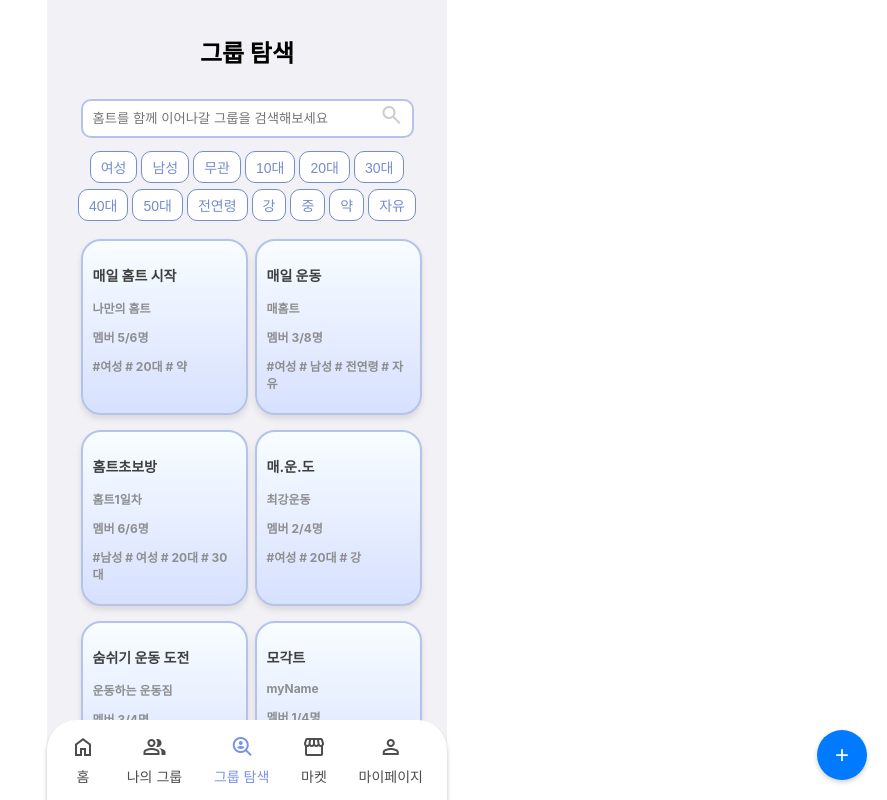
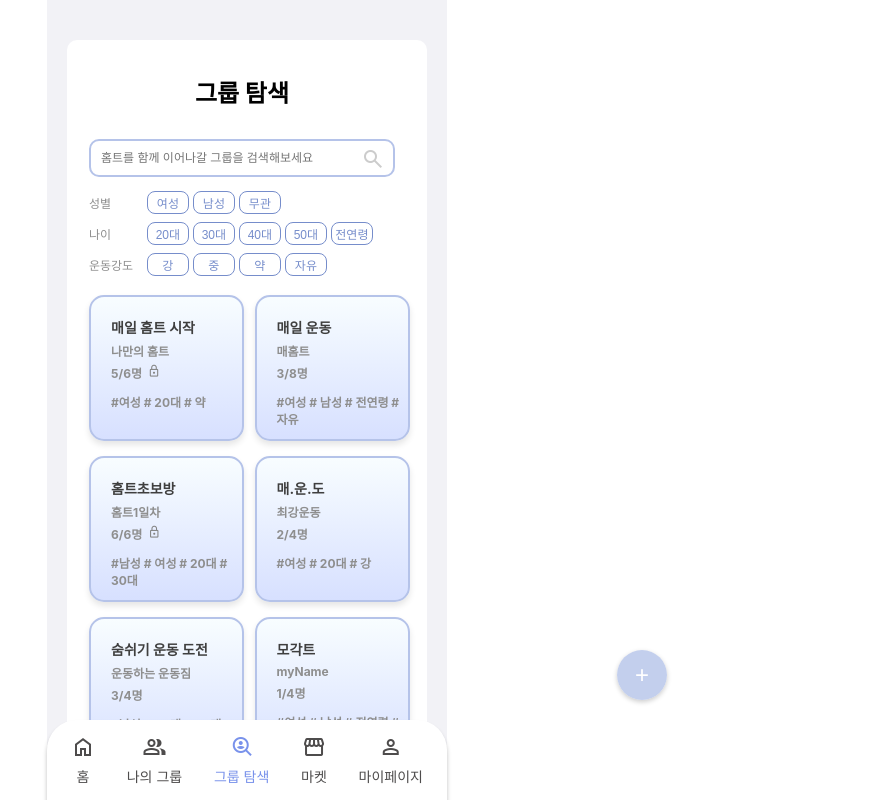
Before and after one commit to kakao-tech-campus-2nd-step3/Team17_FE, a React (Create React App) app: page /searchgroup in a window 1280 px wide. Shown: the whole page, without its empty margins (393-1280 px from the left). Built offline with nearby package versions, Linux system fonts and the light colour scheme; a web font is replaced by a local one.

Commit message:
feat: 그룹 컴포넌트 분리

```diff
--- /dev/null
+++ b/src/components/Group.tsx
@@ -0,0 +1,95 @@
+import React from 'react';
+import styled from '@emotion/styled';
+import { Team } from '../mocks/SearchGroupMock';
+import { Tag } from '../mocks/TagMock';
+
+interface GroupProps {
+  group: Team;
+  showMenuButton: boolean;
+  onMenuClick: (group: Team) => void;
+}
+
+const Group: React.FC<GroupProps> = ({ group, showMenuButton, onMenuClick }) => {
+    const getTagAttributes = (tags: Tag[]): string[] => {
+        return tags.map(tag => tag.tagAttribute);
+      };
+  return (
+    <GroupCard>
+      <GroupName>{group.teamName}</GroupName>
+      <GroupDetails>{group.leaderNickname}</GroupDetails>
+      <GroupInfo>{group.currentParticipants}/{group.maxParticipants}명
+      {group.password && <LockIcon className="material-symbols-outlined">lock</LockIcon>}
+      </GroupInfo>
+      <TagLine>#{getTagAttributes(group.tagList).join(' # ')}</TagLine>
+      {showMenuButton && (
+        <MenuButton onClick={() => onMenuClick(group)}>
+        <Icon className="material-symbols-outlined">more_vert</Icon>
+      </MenuButton>
+      )}
+    </GroupCard>
+  );
+};
+
+export default Group;
+
+const GroupCard = styled.div`
+position: relative;
+  width: 90%;
+  padding: 15px 5px 0px 20px;
+  margin: 5px 0;
+  border-radius: 15px;
+  background: linear-gradient(180deg, #F8FDFF 0%, #D7E0FF 100%);
+  border: 2px solid #B5C3E9;
+  box-shadow: 0px 4px 6px rgba(0, 0, 0, 0.1);
+  cursor : pointer;
+`;
+
+const GroupName = styled.div`
+  color: #3F3F3F;
+  font-size: 14px;
+  font-weight: bold;
+  margin-top : 5px;
+`;
+
+const GroupDetails = styled.div`
+  color: #8E8E8E;
+  font-size: 12px;
+  font-weight: bold;
+  margin-top : 5px;
+`;
+
+const GroupInfo = styled.div`
+  color: #8E8E8E;
+  font-size: 12px;
+  font-weight: bold;
+  margin-top : 5px;
+`;
+
+const TagLine = styled.p`
+  color: #8E8E8E;
+  font-size: 12px;
+  font-weight: bold;
+`;
+
+const MenuButton = styled.button`
+  position: absolute;
+  top: 10px;
+  right: 10px;
+  background: none;
+  border: none;
+  cursor: pointer;
+  font-size: 24px;
+`;
+
+const Icon = styled.div`
+    color: #828282;
+    font-weight: 300;
+    padding: 5px 0 0 10px;
+`;
+
+const LockIcon = styled.span`
+  color: #828282;
+  position: absolute;
+  font-size: 14px;
+  margin-left: 5px;
+`;
--- /dev/null
+++ b/src/components/GroupList.tsx
@@ -0,0 +1,35 @@
+import React from 'react';
+import styled from "@emotion/styled";
+import Group from './Group';
+import { Team } from '../mocks/SearchGroupMock';
+
+interface GroupListProps {
+  groups: Team[];
+  showMenuButton: boolean;
+  onGroupClick: (group: Team) => void;
+}
+
+const GroupList: React.FC<GroupListProps> = ({ groups, showMenuButton, onGroupClick }) => {
+    return (
+        <GroupContainer>
+          {groups.map(group => (
+            <Group
+              key={group.teamName}
+              group={group}
+              showMenuButton={showMenuButton}
+              onMenuClick={onGroupClick}
+            />
+          ))}
+        </GroupContainer>
+      );
+};
+
+export default GroupList;
+
+const GroupContainer = styled.div`
+  display: grid;
+  grid-template-columns: repeat(2, 1fr);
+  gap: 5px 25px;
+  width: 90%;
+  padding: 0 15%;
+`;
--- /dev/null
+++ b/src/components/SearchBar.tsx
@@ -0,0 +1,54 @@
+import styled from "@emotion/styled";
+
+interface SearchBarProps {
+    onChange: (e: React.ChangeEvent<HTMLInputElement>) => void;
+    value: string;
+  }
+
+  const SearchBar: React.FC<SearchBarProps> = ({ onChange, value }) => {
+    return (
+      <SearchContainer>
+        <StyledSearchBar
+          placeholder="홈트를 함께 이어나갈 그룹을 검색해보세요"
+          onChange={onChange}
+          value={value}
+        />
+        <SearchIcon className='material-symbols-outlined' isActive={false}>search</SearchIcon>
+      </SearchContainer>
+    );
+  };
+
+  export default SearchBar;
+
+  const SearchContainer = styled.div`
+    width: 90%;
+    position: relative;
+    display: flex;
+    align-items: center;
+    justify-content: space-between;
+    margin: 10px 0;
+  `;
+
+  const NavIcon = styled.div<{ isActive: boolean }>`
+    margin-bottom: 7px;
+    font-size: 24px;
+    color: ${(props) => (props.isActive ? '#7992EB' : '#4E4C4C')};
+`;
+
+  const SearchIcon = styled(NavIcon)`
+  position: absolute;
+  color: #ccc;
+  font-size: 24px;
+  right: 10px;
+  top : 8px;
+  cursor : pointer;
+`;
+
+  const StyledSearchBar = styled.input`
+    width: 100%;
+    padding: 10px 40px 10px 10px;
+    border: 2px solid #B5C3E9;
+    border-radius: 10px;
+    position: relative;
+    font-size: 12px;
+  `;
--- /dev/null
+++ b/src/components/TagFilter.tsx
@@ -0,0 +1,100 @@
+import React from 'react';
+import styled from "@emotion/styled";
+import { Tag } from '../mocks/TagMock';
+
+interface ButtonProps extends React.ButtonHTMLAttributes<HTMLButtonElement> {
+    active: boolean;
+}
+
+interface TagFilterProps {
+    tags: Tag[];
+    activeFilters: number[];
+    toggleFilter: (tagId: number) => void;
+}
+
+const TagFilter: React.FC<TagFilterProps> = ({ tags, activeFilters, toggleFilter }) => {
+    const groupTagsByAttribute = (tagItems: Tag[]) => {
+        const groups: { [key: string]: Tag[] } = {};
+        tagItems.forEach(tag => {
+          if (!groups[tag.tagAttribute]) {
+            groups[tag.tagAttribute] = [];
+          }
+          groups[tag.tagAttribute].push(tag);
+        });
+        return groups;
+    };
+    const tagGroups = groupTagsByAttribute(tags);
+
+    return (
+      <Filters>
+        {Object.keys(tagGroups).map((attribute) => (
+          <Category key={attribute}>
+            <CategoryName>{attribute}</CategoryName>
+            <TagContainer>
+              {tagGroups[attribute].map((tag) => (
+                <Button
+                  key={tag.tagId}
+                  onClick={() => toggleFilter(tag.tagId)}
+                  active={activeFilters.includes(tag.tagId)}
+                >
+                  {tag.tagName}
+                </Button>
+              ))}
+            </TagContainer>
+          </Category>
+        ))}
+      </Filters>
+    );
+};
+
+  export default TagFilter;
+
+  const Button = styled.button<ButtonProps>`
+    width: 42px;
+    background-color: ${({ active }) => (active ? '#B5C3E9' : 'white')};
+    color: ${({ active }) => (active ? 'white' : '#768DCB')};
+    border: 1px solid #768DCB;
+    border-radius: 8px;
+    padding: 2px;
+    margin: 3px 2px;
+    cursor: pointer;
+    font-size: 12px;
+    transition: background-color 0.3s, color 0.3s;
+
+    &:hover {
+        background-color: ${({ active }) => (!active ? '#E0F0FF' : '#B5C3E9')};
+        color: ${({ active }) => (!active ? '#B5C3E9' : 'white')};
+    }
+    `;
+
+  const Filters = styled.div`
+    display: flex;
+    flex-direction: column;
+    align-items: flex-start;
+    margin-bottom: 10px;
+    margin-left: 10px;
+    width: 90%;
+  `;
+
+  const Category = styled.div`
+  display: flex;
+  align-items: center;
+  justify-content: flex-start;
+  width: 100%;
+  margin: -5px;
+`;
+
+const CategoryName = styled.p`
+  font-size: 12px;
+  color : #8E8E8E;
+  width: 15%;
+  text-align: left;
+`;
+
+const TagContainer = styled.div`
+  display: flex;
+  flex-grow: 1;
+  justify-content: flex-start;
+  flex-wrap: wrap;
+  padding-left: 10px;
+`;
--- a/src/mocks/TagMock.ts
+++ b/src/mocks/TagMock.ts
@@ -1,27 +1,26 @@
 export interface Tag {
-  tagId: number
-  tagName: string
-  tagAttribute: string
+  tagId : number,
+  tagName : string,
+  tagAttribute: string;
 }
 
 const tagMock = {
   tagList: [
-    { tagId: 1, tagName: '성별', tagAttribute: '여성' },
-    { tagId: 2, tagName: '성별', tagAttribute: '남성' },
-    { tagId: 3, tagName: '성별', tagAttribute: '무관' },
-    { tagId: 4, tagName: '나이', tagAttribute: '10대' },
-    { tagId: 5, tagName: '나이', tagAttribute: '20대' },
-    { tagId: 6, tagName: '나이', tagAttribute: '30대' },
-    { tagId: 7, tagName: '나이', tagAttribute: '40대' },
-    { tagId: 8, tagName: '나이', tagAttribute: '50대' },
-    { tagId: 9, tagName: '나이', tagAttribute: '전연령' },
-    { tagId: 10, tagName: '운동강도', tagAttribute: '강' },
-    { tagId: 11, tagName: '운동강도', tagAttribute: '중' },
-    { tagId: 12, tagName: '운동강도', tagAttribute: '약' },
-    { tagId: 13, tagName: '운동강도', tagAttribute: '자유' },
+      { tagId: 1, tagName: "여성", tagAttribute: "성별" },
+      { tagId: 2, tagName: "남성", tagAttribute: "성별" },
+      { tagId: 3, tagName: "무관", tagAttribute: "성별" },
+      { tagId: 4, tagName: "20대", tagAttribute: "나이" },
+      { tagId: 5, tagName: "30대", tagAttribute: "나이" },
+      { tagId: 6, tagName: "40대", tagAttribute: "나이" },
+      { tagId: 7, tagName: "50대", tagAttribute: "나이" },
+      { tagId: 8, tagName: "전연령", tagAttribute: "나이" },
+      { tagId: 9, tagName: "강", tagAttribute: "운동강도" },
+      { tagId: 10, tagName: "중", tagAttribute: "운동강도" },
+      { tagId: 11, tagName: "약", tagAttribute: "운동강도" },
+      { tagId: 12, tagName: "자유", tagAttribute: "운동강도" },
   ],
   findTagById(tagId: number): Tag | undefined {
-    return this.tagList.find((tag) => tag.tagId === tagId)
-  },
-}
-export default tagMock
+      return this.tagList.find(tag => tag.tagId === tagId);
+    }
+};
+export default tagMock;
--- a/src/pages/SearchGroup.tsx
+++ b/src/pages/SearchGroup.tsx
@@ -1,222 +1,115 @@
-import React, { useState, ChangeEvent } from 'react'
-import styled from '@emotion/styled'
-import tagMock, { Tag } from '../mocks/TagMock'
-import searchGroupMock, { Team } from '../mocks/SearchGroupMock'
-
-interface ButtonProps extends React.ButtonHTMLAttributes<HTMLButtonElement> {
-  active: boolean
-}
+import { useState, ChangeEvent } from 'react';
+import styled from '@emotion/styled';
+import tagMock from '../mocks/TagMock';
+import searchGroupMock, { Team } from '../mocks/SearchGroupMock';
+import GroupList from '../components/GroupList';
+import SearchBar from '../components/SearchBar';
+import TagFilter from '../components/TagFilter';
+import Modal from '../components/Modal';
 
 const SearchGroup = () => {
-  const [activeFilters, setActiveFilters] = useState<number[]>([])
-  const [searchTerm, setSearchTerm] = useState('')
-
-  const getTagAttributes = (tags: Tag[]): string[] => {
-    return tags.map((tag) => tag.tagAttribute)
-  }
+  const [activeFilters, setActiveFilters] = useState<number[]>([]);
+  const [searchTerm, setSearchTerm] = useState('');
+  const [isModalOpen, setIsModalOpen] = useState(false);
+  const [selectedGroup, setSelectedGroup] = useState<Team | null>(null);
 
   const toggleFilter = (tagId: number | null | undefined) => {
     if (tagId !== null && tagId !== undefined) {
-      if (activeFilters.includes(tagId)) {
-        setActiveFilters(activeFilters.filter((id) => id !== tagId))
-      } else {
-        setActiveFilters([...activeFilters, tagId])
-      }
+      setActiveFilters(activeFilters.includes(tagId)
+        ? activeFilters.filter(id => id !== tagId)
+        : [...activeFilters, tagId]
+      );
     }
-  }
+  };
 
-  const handleSearchChange = (event: ChangeEvent<HTMLInputElement>) => {
-    setSearchTerm(event.target.value)
-  }
+  const handleSearchChange = (event: ChangeEvent<HTMLInputElement>)  => {
+    setSearchTerm(event.target.value);
+  };
 
-  const handleSearch = () => {
-    // 검색 로직
-  }
+  const handleGroupClick = (group: Team) => {
+    setSelectedGroup(group);
+    setIsModalOpen(true);
+  };
 
-  const filteredGroups = searchGroupMock.Page.content.filter(
-    (group) =>
-      activeFilters.length === 0 ||
-      group.tagList.some((tag) => activeFilters.includes(tag.tagId)) ||
-      group.teamName.toLowerCase().includes(searchTerm.toLowerCase())
-  )
+  const closeModal = () => {
+    setIsModalOpen(false);
+  };
+
+  const filteredGroups = searchGroupMock.Page.content.filter(group =>
+    group.teamName.toLowerCase().includes(searchTerm.toLowerCase())
+  );
+
 
   return (
     <Wrapper>
+      <Container>
       <Title>그룹 탐색</Title>
-      <SearchContainer>
-        <SearchBar
-          placeholder="홈트를 함께 이어나갈 그룹을 검색해보세요"
-          onChange={handleSearchChange}
-          value={searchTerm}
-        />
-        <SearchIcon
-          onClick={handleSearch}
-          className="material-symbols-outlined"
-          isActive={false}
-        >
-          search
-        </SearchIcon>
-      </SearchContainer>
-      <Filters>
-        {tagMock.tagList.map((tag: Tag) => (
-          <Button
-            key={tag.tagId}
-            onClick={() => toggleFilter(tag.tagId)}
-            active={activeFilters.includes(tag.tagId)}
-          >
-            {tag.tagAttribute}
-          </Button>
-        ))}
-      </Filters>
-      <GroupContainer>
-        {filteredGroups.map((team: Team) => (
-          <GroupCard key={team.teamName}>
-            <Name>{team.teamName}</Name>
-            <Details>{team.leaderNickname}</Details>
-            <MemberInfo>
-              멤버 {team.currentParticipants}/{team.maxParticipants}명
-            </MemberInfo>
-            <TagLine>#{getTagAttributes(team.tagList).join(' # ')}</TagLine>
-          </GroupCard>
-        ))}
-      </GroupContainer>
+      <SearchBar onChange={handleSearchChange} value={searchTerm}/>
+      <TagFilter tags={tagMock.tagList} activeFilters={activeFilters} toggleFilter={toggleFilter}/>
+      <GroupList groups={filteredGroups} showMenuButton = {false} onGroupClick={handleGroupClick} />
+      <Modal isOpen={isModalOpen} onClose={closeModal}>
+      {selectedGroup ? (
+          <>
+            <p>{selectedGroup.teamName}</p>
+            <p>{selectedGroup.leaderNickname}</p>
+            {/* 추가적인 그룹 정보를 여기에 렌더링 */}
+          </>
+        ) : (
+          <p>Loading...</p>
+        )}
+      </Modal>
       <AddButton>+</AddButton>
+      </Container>
     </Wrapper>
-  )
-}
+  );
+};
 
-export default SearchGroup
+
+export default SearchGroup;
+
 
 const Wrapper = styled.div`
   display: flex;
-  align-items: center;
   flex-direction: column;
   width: 100%;
-  background-color: #f2f2f6;
-  padding: 10px 15px 20px 15px;
+  background-color: #F2F2F6;
+  padding : 20px;
   box-sizing: border-box;
   height: calc(100vh - 55px);
   overflow-y: auto;
+  overflow-x: hidden;
+`;
+
+const Container = styled.div`
+  padding: 10px 15px 20px 5px;
+  display: flex;
+  align-items: center;
+  flex-direction: column;
+  background-color: #ffffff;
+  border-radius: 10px;
+  margin: 20px 0px;
 `
 
 const Title = styled.p`
   font-size: 24px;
   margin-bottom: 20px;
   font-weight: bold;
-`
-
-const SearchContainer = styled.div`
-  width: 90%;
-  position: relative;
-  display: flex;
-  align-items: center;
-  justify-content: space-between;
-  margin: 10px 0;
-`
-
-const SearchBar = styled.input`
-  width: 100%;
-  padding: 10px 40px 10px 10px;
-  border: 2px solid #b5c3e9;
-  border-radius: 10px;
-  position: relative;
-`
-
-const Button = styled.button<ButtonProps>`
-  background-color: ${({ active }) => (active ? '#B5C3E9' : 'white')};
-  color: ${({ active }) => (active ? 'white' : '#768DCB')};
-  border: 1px solid #768dcb;
-  border-radius: 10px;
-  padding: 5px 10px;
-  margin: 3px 2px;
-  cursor: pointer;
-  font-size: 14px;
-  transition:
-    background-color 0.3s,
-    color 0.3s;
-
-  &:hover {
-    background-color: ${({ active }) => (!active ? '#E0F0FF' : '#B5C3E9')};
-    color: ${({ active }) => (!active ? '#B5C3E9' : 'white')};
-  }
-`
-
-const Filters = styled.div`
-  display: flex;
-  justify-content: center;
-  margin-bottom: 10px;
-  flex-wrap: wrap;
-`
-
-const GroupContainer = styled.div`
-  display: grid;
-  grid-template-columns: repeat(2, 1fr);
-  gap: 5px 15px;
-  width: 90%;
-  padding: 0 15%;
-`
-
-const GroupCard = styled.div`
-  width: 90%;
-  padding: 10px;
-  margin: 5px 0;
-  border-radius: 10px;
-  background: linear-gradient(180deg, #f8fdff 0%, #d7e0ff 100%);
-  border: 2px solid #b5c3e9;
-  box-shadow: 0px 4px 6px rgba(0, 0, 0, 0.1);
-  border-radius: 20px;
-`
-
-const Name = styled.p`
-  color: #3f3f3f;
-  font-size: 14px;
-  font-weight: bold;
-`
-
-const Details = styled.p`
-  color: #8e8e8e;
-  font-size: 12px;
-  font-weight: bold;
-`
-
-const TagLine = styled.p`
-  color: #8e8e8e;
-  font-size: 12px;
-  font-weight: bold;
-`
-
-const MemberInfo = styled.p`
-  color: #8e8e8e;
-  font-size: 12px;
-  font-weight: bold;
-`
+`;
 
 const AddButton = styled.button`
   position: fixed;
-  bottom: 20px;
-  right: 20px;
+  bottom: 100px;
+  right: 220px;
   width: 50px;
   height: 50px;
   border-radius: 25px;
-  background-color: #007bff;
+  background-color: rgba(181, 195, 233, 0.8);
   color: white;
   font-size: 24px;
   border: none;
-  box-shadow: 0 2px 5px rgba(0, 0, 0, 0.2);
+  box-shadow: 0 2px 5px rgba(0,0,0,0.2);
   cursor: pointer;
-`
-
-const NavIcon = styled.div<{ isActive: boolean }>`
-  margin-bottom: 7px;
-  font-size: 24px;
-  color: ${(props) => (props.isActive ? '#7992EB' : '#4E4C4C')};
-`
-
-const SearchIcon = styled(NavIcon)`
-  position: absolute;
-  right: 10px;
-  color: #ccc;
-  font-size: 24px;
-  right: 10px;
-  cursor: pointer;
-`
+  &:hover {
+    background-color: #B5C3E9;
+  }
+`;
```
